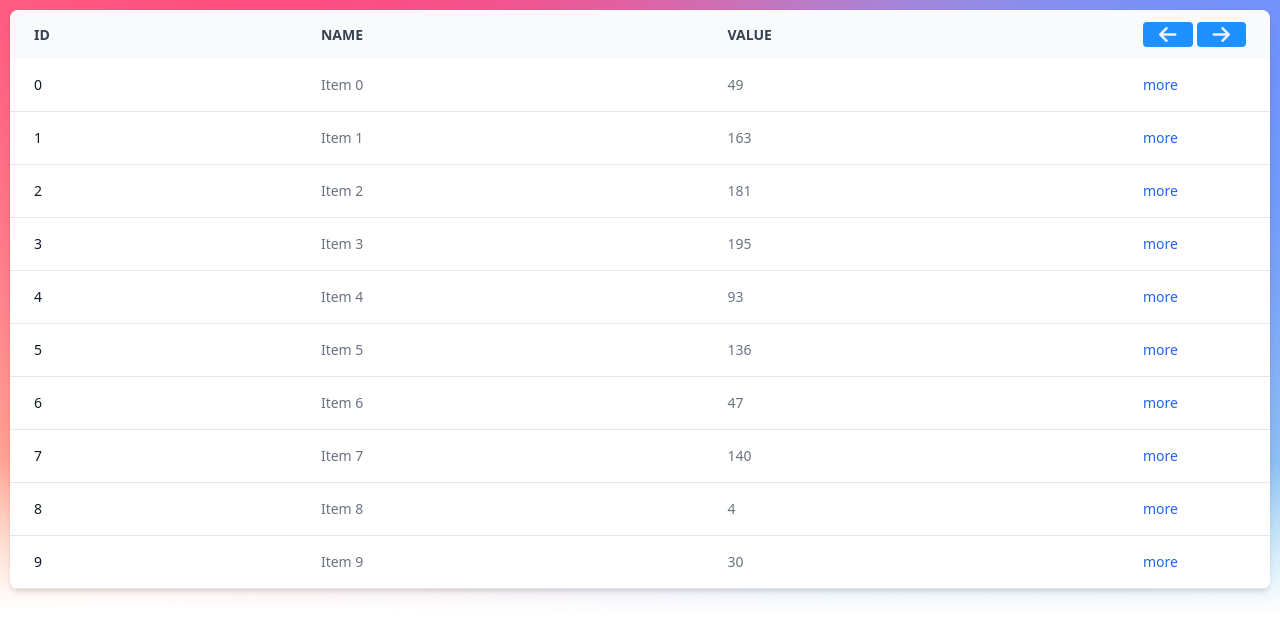
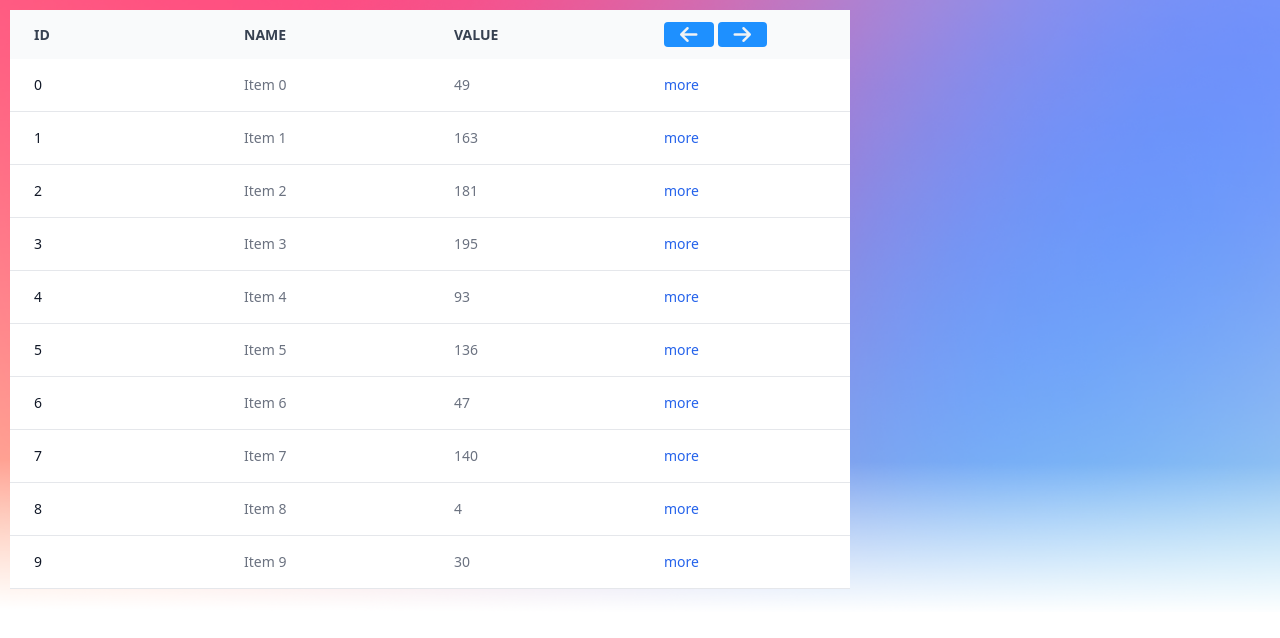
Before and after one commit to Anastasiia118/SPA-test, a Vue app: page /api/data in a window 1280 px wide. Shown: the top 638 px of the page. Built offline with nearby package versions, Linux system fonts and the light colour scheme.

Commit message:
created item component and extra item info added

```diff
--- a/src/App.vue
+++ b/src/App.vue
@@ -1,14 +1,19 @@
 <template>
   <div >
-
-    <TableComponent />
+    <table-component :items="items"/>
   </div>
 </template>
 
 <script>
-import TableComponent from "./components/table.vue";
+import TableComponent from "./components/Table.vue";
+import Items from "./assets/data.json";
 export default {
-  components: { TableComponent }
+  components: { TableComponent },
+  data() {
+        return {
+            items: Items
+        }
+    },
 }
 </script>
 
--- /dev/null
+++ b/src/components/SingleItem.vue
@@ -0,0 +1,47 @@
+<template>
+       <tr  class="bg-white border-b dark:bg-gray-800 dark:border-gray-700 hover:bg-gray-50 dark:hover:bg-gray-600">
+        <td class="px-6 py-4 font-medium text-gray-900 whitespace-nowrap dark:text-white">{{item.id}}</td>
+        <td class="px-6 py-4">{{item.name}}</td>
+        <td class="px-6 py-4">{{item.value}}</td>
+        <td class="px-6 py-4 w-2">
+        <button @click="showAdditional" class="add-info font-medium text-blue-600 dark:text-blue-500 hover:underline">more</button>
+        </td>
+        </tr>
+        <tr v-if="additional"  class=" dark:bg-gray-700">
+            <td class="px-6 py-4 font-medium text-gray-900 whitespace-nowrap dark:text-white">{{ moreInfoItem().id }}</td>
+            <td class="px-6 py-4">{{ moreInfoItem().description }}</td>
+            <td class="px-6 py-4">{{ moreInfoItem().date }}</td>
+            <td></td>
+        </tr>
+</template>
+<script>
+export default {
+    props: {
+        item: {
+            type: Object,
+            required: true,
+        },
+        moreInfo: {
+            type: Array,
+            required: true
+        }
+    },
+    data() {
+      return {
+        additional: false,
+      }
+    },
+    computed: {
+
+    },
+    methods: {
+        showAdditional(){
+            this.additional = !this.additional;
+        },
+        moreInfoItem(){
+            let objNeeded = this.moreInfo.find( elem => elem.id === this.item.id);
+            return objNeeded;
+        }
+    }
+}
+</script>
--- a/src/components/table.vue
+++ b/src/components/table.vue
@@ -1,6 +1,6 @@
 <template>
-    <div class="flex m-2.5 overflow-x-auto shadow-md sm:rounded-lg">
-        <table class="w-full text-sm text-left text-gray-500 dark:text-gray-400 ">
+    <div class="flex m-2.5 overflow-x-auto">
+        <table class="w-2/3 text-sm text-left text-gray-500 dark:text-gray-400 table-fixed ">
         <thead class="ext-xs text-gray-700 uppercase bg-gray-50 dark:bg-gray-700 dark:text-gray-400">
             <th scope="col" class="px-6 py-3">id</th>
             <th scope="col" class="px-6 py-3">name</th>
@@ -15,34 +15,30 @@
             </th>
         </thead>
         <tbody>
-        <tr v-bind:value="first10"  v-for="item in first10" :key="index"  class="bg-white border-b dark:bg-gray-800 dark:border-gray-700 hover:bg-gray-50 dark:hover:bg-gray-600">
-        <td class="px-6 py-4 font-medium text-gray-900 whitespace-nowrap dark:text-white">{{item.id}}</td>
-        <td class="px-6 py-4">{{item.name}}</td>
-        <td class="px-6 py-4">{{item.value}}</td>
-        <td class="px-6 py-4 w-2">
-        <button @click="showAdditional" class="add-info font-medium text-blue-600 dark:text-blue-500 hover:underline">more</button>
-        </td>
-        </tr>
+         <single-item v-bind:value="first10"  v-for="item in first10" :key="index" :item="item" :moreInfo="moreInfo"/>
         </tbody>
         </table>
     </div>
 </template>
 
 <script>
-import Items from "../assets/data.json"
-
+import SingleItem from "./SingleItem.vue"
+import MoreInfo from "../assets/data_extended.json"
 export default {
+    components: {SingleItem},
+    props: {
+        items: {
+            type: Array,
+            required: true
+        }
+    },
     data() {
         return {
-            items: Items,
-            first10: Items.slice(0,10),
-            additional: false,
+            first10: this.items.slice(0,10),
+            moreInfo: MoreInfo,
         }
     },
     methods: {
-        showAdditional(){
-            this.additional = !this.additional;
-        },
         next10Items(){
             if(this.first10[9].id !== this.items[this.items.length - 1].id){
                 let firstItemId = this.first10[9].id +1;
```
